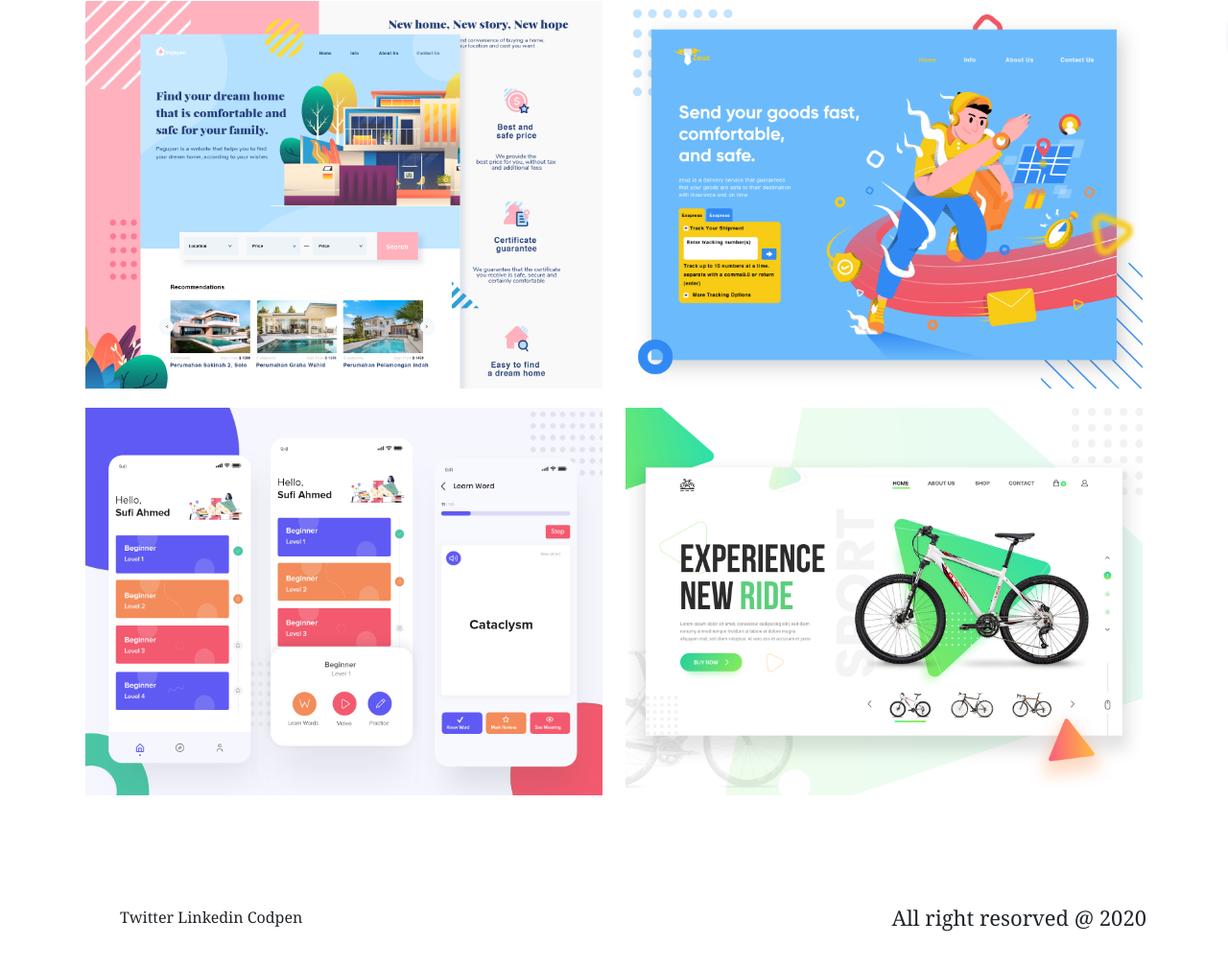
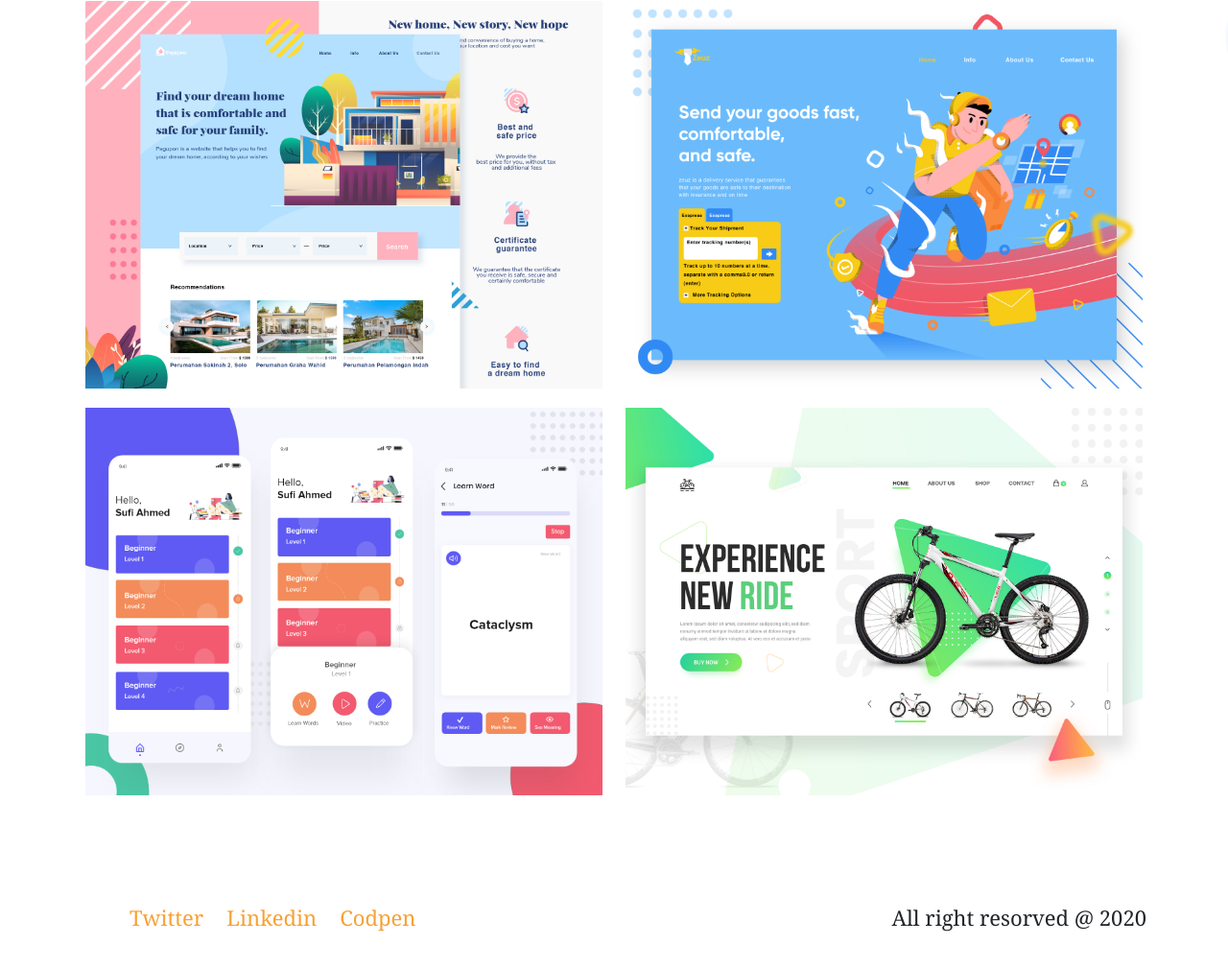
Before and after one commit to sifulbd/personal, a plain HTML site: page index.html in a window 1280 px wide. Shown: the part 1445-2454 px from the top of the page at 96% size. Drawn offline with nearby package versions, Linux system fonts and the light colour scheme.

Commit message:
personal ite

```diff
--- a/index.html
+++ b/index.html
@@ -73,9 +73,9 @@
             <div class="row">
                 <div class="col-md-6">
                     <ul>
-                        <li>Twitter</li>
-                        <li>Linkedin</li>
-                        <li>Codpen</li>
+                        <li><a href="" class="">Twitter</a></li>
+                        <li><a href="" class="">Linkedin</a></li>
+                        <li><a href="" class="">Codpen</a></li>
                     </ul>
                 </div>
                 <div class="col-md-6">
--- a/style.css
+++ b/style.css
@@ -5,14 +5,25 @@ body{
     padding: 0;
 }
 
-.container {
+/* .container {
     width: 90%;
+} */
+
+a:hover {
+    text-decoration: none;
+    color: #fff;
+}
+a {
+    text-decoration: none;
 }
 h1{
     font-size: 50px;
 }
 .name-highlight{
     color: #EC4C7D;
+}
+.top-banner .name-highlight{
+    color: #4ac3a2;
 }
 .half-width{
     width: 40%;
@@ -25,7 +36,7 @@ h1{
 }
 .link-button{
     text-decoration: none;
-    background-color: #f7a134;;
+    background-color: #f7a134;
     border: #f7a134;
     padding: 10px 20px;
     border-radius: 10px;
@@ -128,9 +139,15 @@ section#work-area {
 footer {
     padding: 100px 0
 }
+footer ul li a{
+   color: #f7a134;
+}
+footer ul li a:hover{
+    color: #f7a134;
+}
 footer ul li {
     display: inline;
-    margin: 0 10px
+    margin: 0 10px;
     font-size: 22px;
     line-height: 35px;
 }
```
